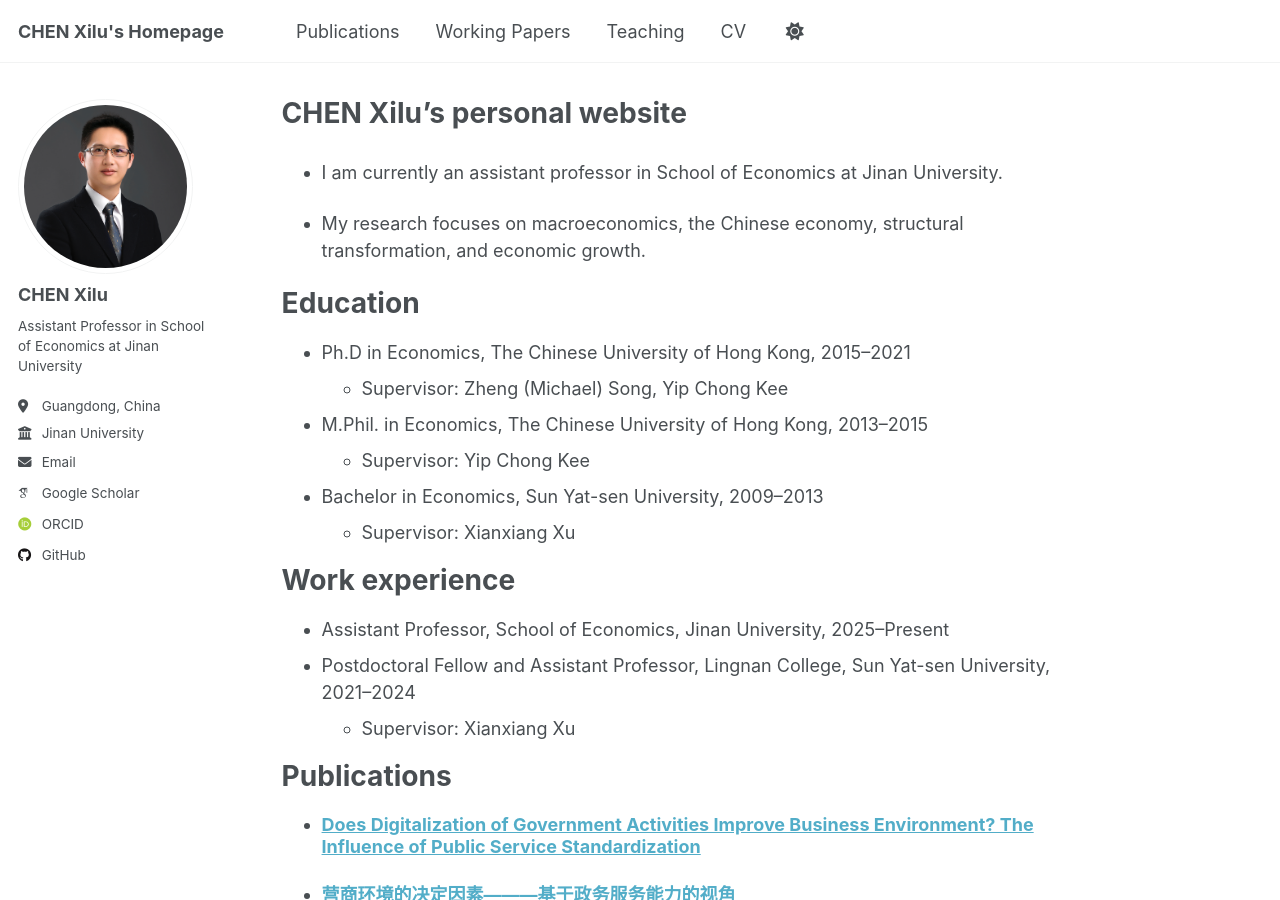
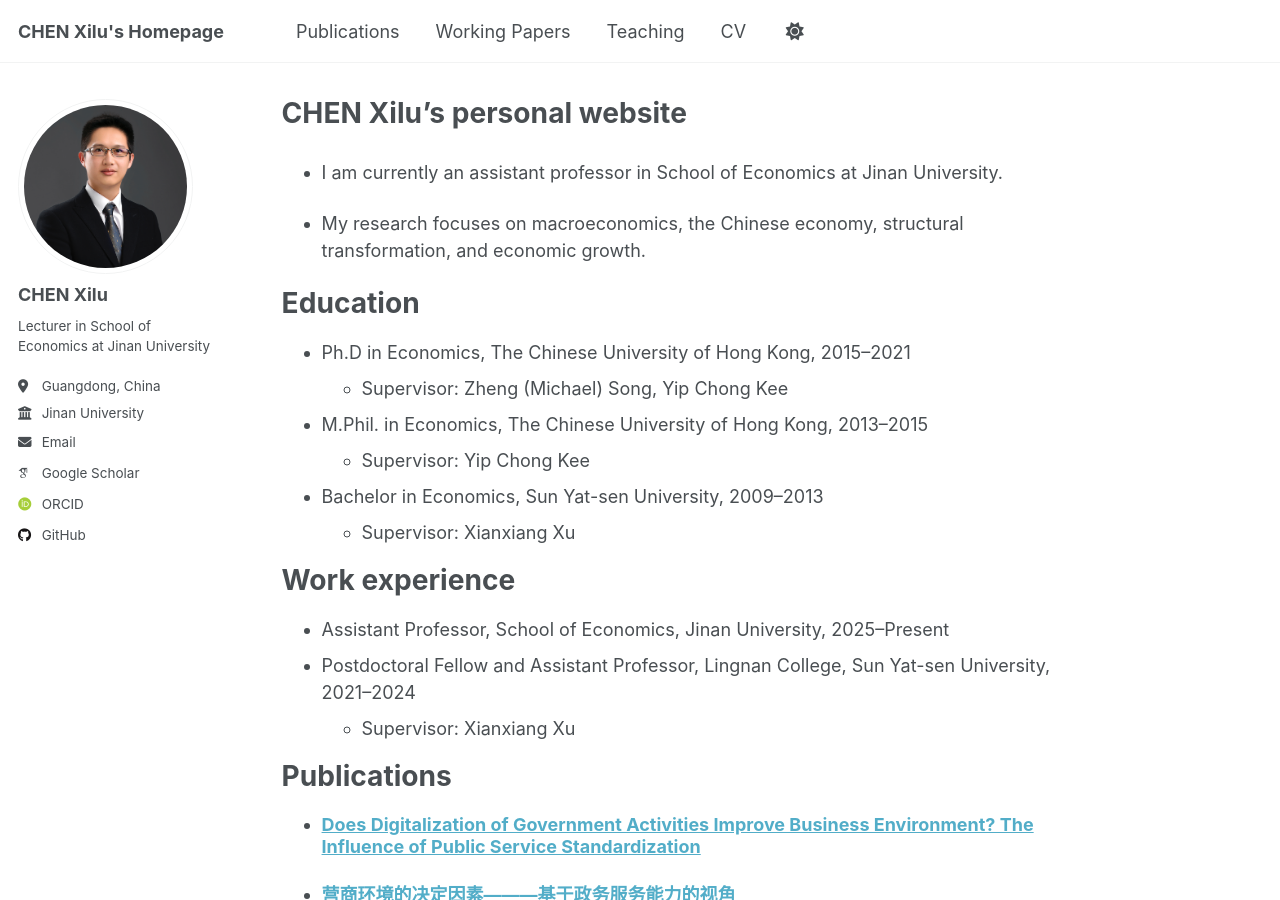
Before and after one commit to Xilu-CHEN/xilu-chen.github.io, a Jekyll site: the page built from _pages/about.md, in a window 1280 px wide and 900 px high. Built offline with Jekyll 4.4.1, drawn with Linux system fonts in a browser that asks for light colours; some web fonts are replaced; a script that is not in the unit is left out.

Commit message:
Update bio and description to reflect new title

```diff
--- a/_config.yml
+++ b/_config.yml
@@ -12,7 +12,7 @@ site_theme               : "default"
 title                    : "CHEN Xilu's Homepage"
 title_separator          : "-"
 name                     : &name "CHEN Xilu"
-description              : &description "Assistant Professor in School of Economics at Jinan University"
+description              : &description "Lecturer in School of Economics at Jinan University"
 url                      : https://xilu-chen.github.io # the base hostname & protocol for your site e.g. "https://[your GitHub username].github.io" or if you already have some other page hosted on Github then use "https://[your GitHub username].github.io/[Your Repo Name]"
 baseurl                  : "" # the subpath of your site, e.g. "/blog"
 repository               : "xilu-chen.github.io"
@@ -25,7 +25,7 @@ author:
   avatar           : "CHEN_Xilu.png"
   name             : "CHEN Xilu"
   pronouns         : # example: "she/her"
-  bio              : "Assistant Professor in School of Economics at Jinan University"
+  bio              : "Lecturer in School of Economics at Jinan University"
   location         : "Guangdong, China"
   employer         : "Jinan University"
   uri              : # URL
```
